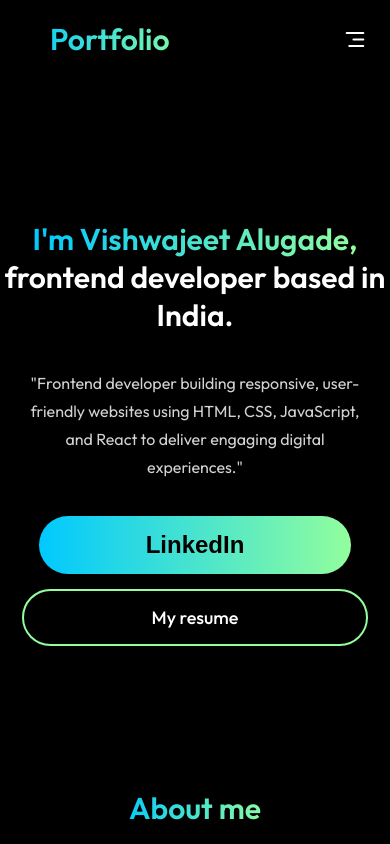
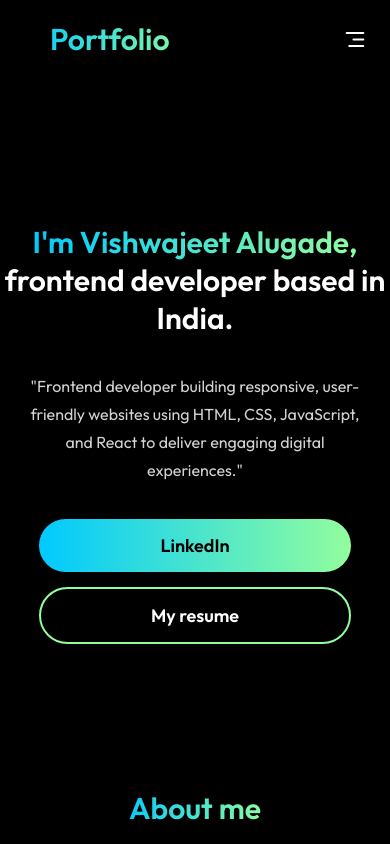
Before and after one commit to VishuAlugade/my-portfolio, a React (Vite) app: page / in a window 390 px wide. Shown: the top 844 px of the page. Built offline with nearby package versions, Linux system fonts and the light colour scheme.

Commit message:
update portfolio

```diff
--- a/src/Components/Hero/Hero.css
+++ b/src/Components/Hero/Hero.css
@@ -39,20 +39,31 @@
     font-weight: 500;
 }
 
-.hero-connect,
-.hero-resume {
+
+.hero-resume,
+.hero-connect {
+    display: inline-block;
     padding: 20px 75px;
     border-radius: 50px;
     cursor: pointer;
+    font-size: 20px;
+    font-weight: 600;
+    font-family: Outfit, sans-serif;
+    box-sizing: border-box;
+    text-align: center;
 }
 
 .hero-connect {
     background: linear-gradient(90deg, #00C9FF 0%, #92FE9D 100%);
     color: rgb(0, 0, 0);
     border: none;
-    font-size: 24px;
-    font-weight: 600;
 }
+
+.hero-resume {
+    background: #f0f0f0;
+    color: #000;
+}
+
 .hero-connect a{
     text-decoration: none;
     color: black;
@@ -102,16 +113,16 @@
     .hero-action {
         flex-direction: column;
         gap: 15px;
-        font-size: 18px;
         width: 100%;
     }
     .hero-connect,
     .hero-resume {
-        width: 80%;
+        min-width: 80%;
         text-align: center;
         padding: 15px;
+        font-size: 18px;
+        box-sizing: border-box;
     }
-}
 
 @media (max-width: 480px) {
     .hero{
@@ -119,3 +130,4 @@
         width: 100%;
     }
 }
+}
```
